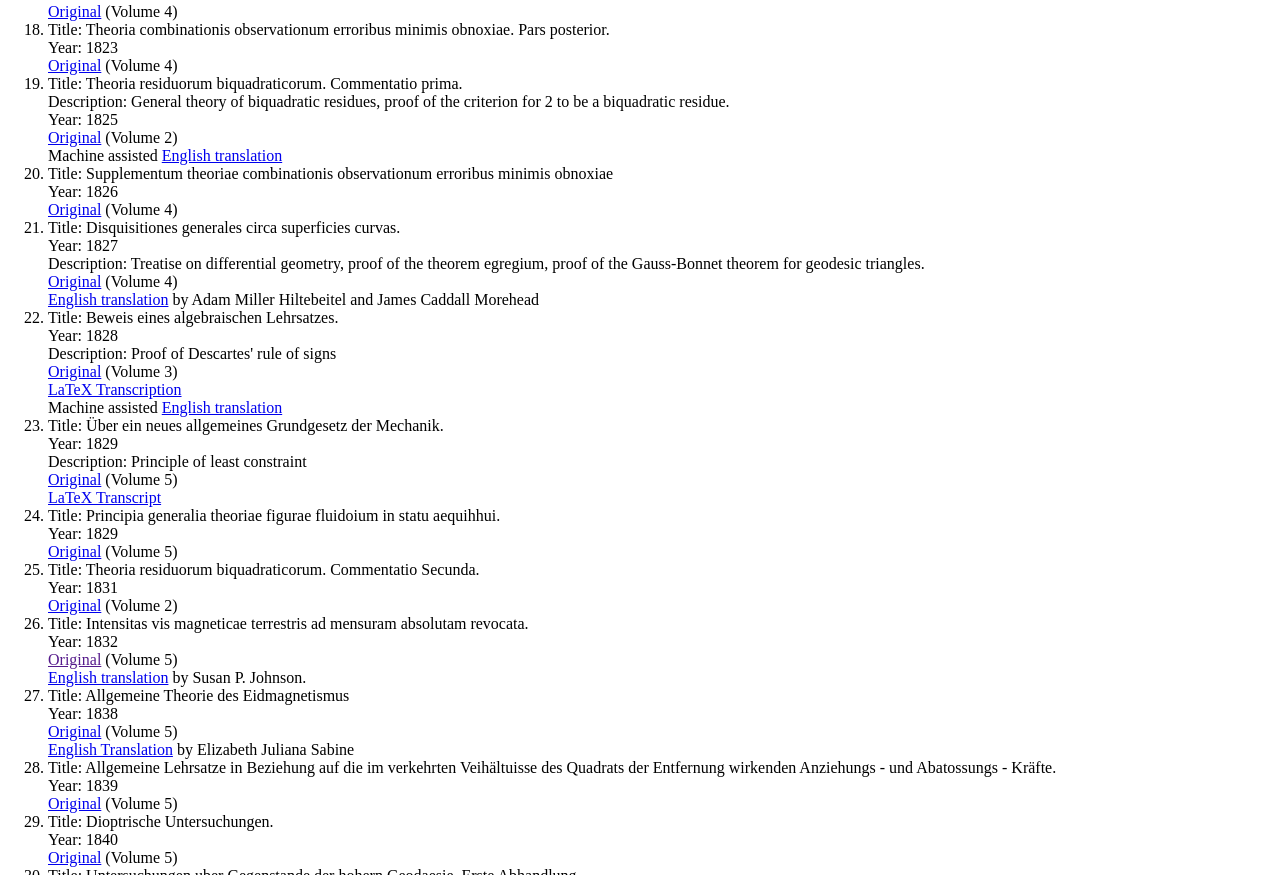
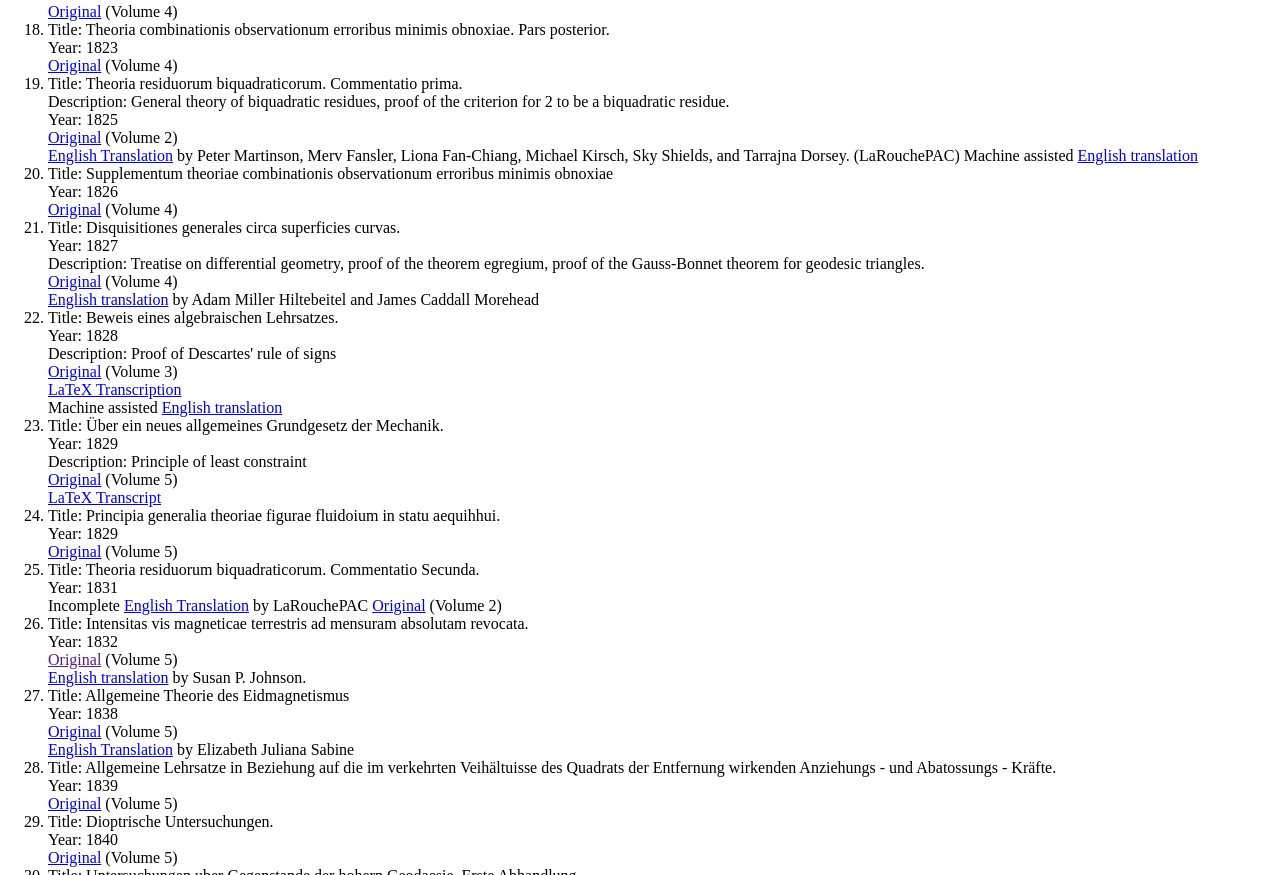
Before and after one commit to TranslatesGauss/translatesgauss.github.io, a plain HTML site: page gauss.html in a window 1280 px wide. Shown: the part 1529-2404 px from the top of the page. Drawn offline with Linux system fonts and the light colour scheme.

Commit message:
update gauss.html

```diff
--- a/gauss.html
+++ b/gauss.html
@@ -135,6 +135,7 @@
             Description: General theory of biquadratic residues, proof of the criterion for 2 to be a biquadratic residue.<br>
             Year: 1825<br>
             <a href="https://gdz.sub.uni-goettingen.de/id/PPN23599524X?tify=%7B%22pages%22%3A%5B71%5D%2C%22view%22%3A%22toc%22%7D">Original</a> (Volume 2)<br>
+            <a href="https://web.archive.org/web/20170627002306/http://www.wlym.com/~animations/ceres/PDF/SourceBook/GaussWorks/ALL_Gauss_1828_biquad%201st.pdf">English Translation</a> by Peter Martinson, Merv Fansler, Liona Fan-Chiang, Michael Kirsch, Sky Shields, and Tarrajna Dorsey. (LaRouchePAC)
             Machine assisted <a href="https://github.com/TranslatesGauss/Translations/blob/main/Gauss/Werke_Volume_2_Higher_Arithmetic/Section4.pdf">English translation</a><br>
           </li>
           <li>
@@ -170,6 +171,7 @@
           <li>
             Title: Theoria residuorum biquadraticorum. Commentatio Secunda.<br>
             Year: 1831<br>
+            Incomplete <a href="https://web.archive.org/web/20170627002306/http://www.wlym.com/~animations/ceres/PDF/SourceBook/GaussWorks/MAK_Gauss_1831_2ndTreatise.pdf">English Translation</a> by LaRouchePAC
             <a href="https://gdz.sub.uni-goettingen.de/id/PPN23599524X?tify=%7B%22pages%22%3A%5B99%5D%2C%22view%22%3A%22toc%22%7D">Original</a> (Volume 2)<br>
           </li>
           <li>Title: Intensitas vis magneticae terrestris ad mensuram absolutam revocata.<br>
```
